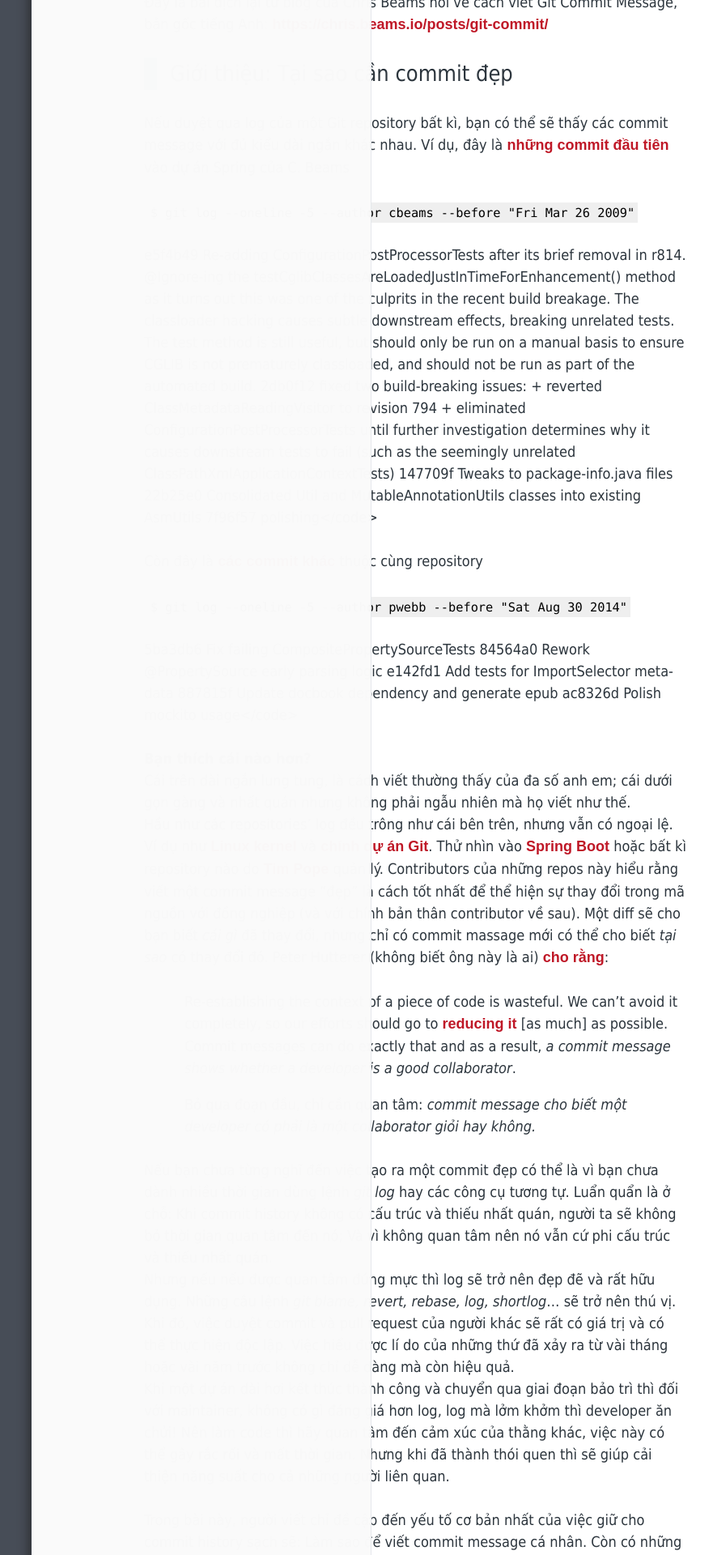
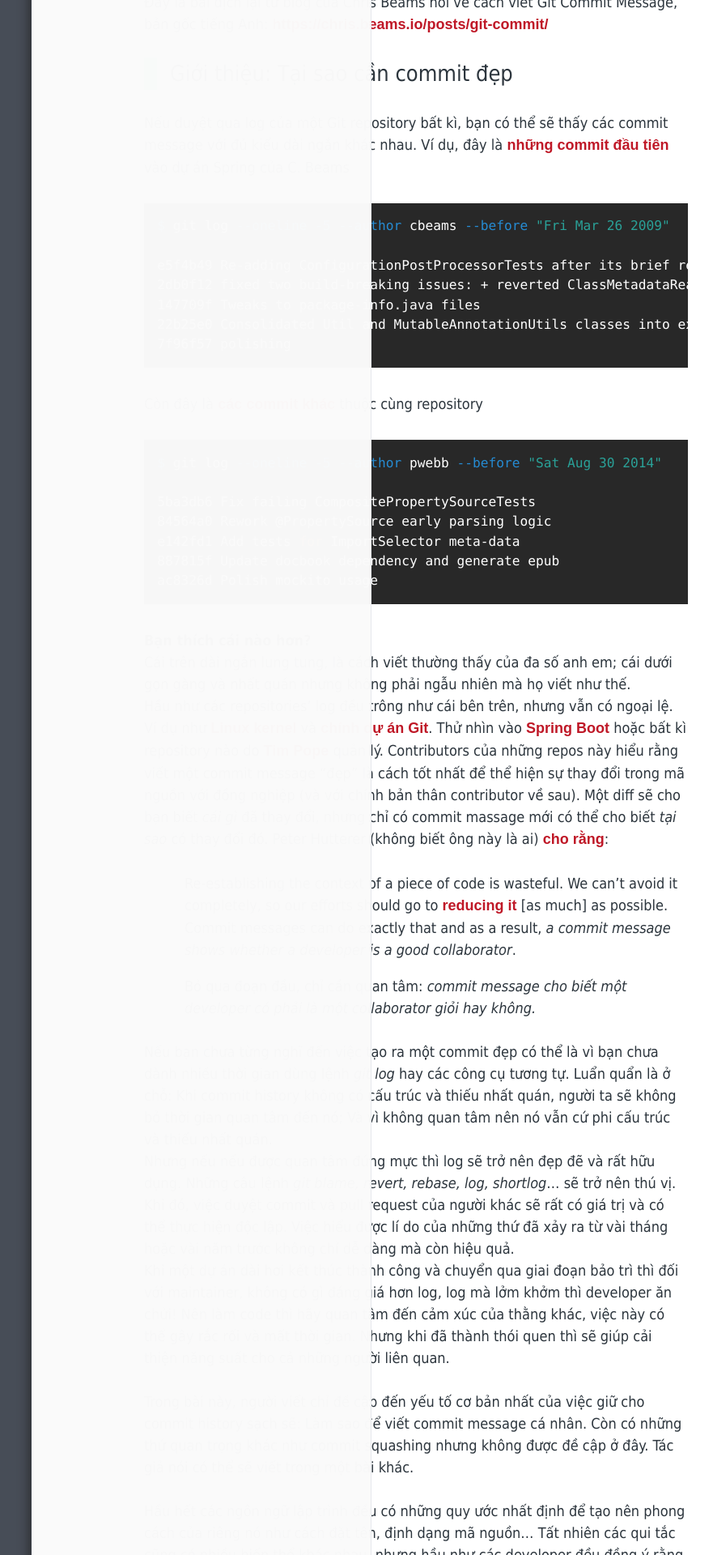
Before and after one commit to archiephan78/old-site, a Jekyll site: the page built from _posts/Technique/2020-08-19-git-commit.md, in a window 1280 px wide. Shown: the part 530-2450 px from the top of the page at 81% size, without its empty margins (126-1007 px from the left). Built offline with Jekyll 4.4.1, drawn with Linux system fonts in a browser that asks for light colours; comment, search, counter and statistics services are not loaded; some of the changed text lies outside the part shown.

Commit message:
add 19/08/2020

````diff
--- a/_posts/Technique/2020-08-19-git-commit.md
+++ b/_posts/Technique/2020-08-19-git-commit.md
@@ -19,25 +19,29 @@ category: Technique
 
 
 
-<code>$ git log --oneline -5 --author cbeams --before "Fri Mar 26 2009"
+```bash
+$ git log --oneline -5 --author cbeams --before "Fri Mar 26 2009"
 
 e5f4b49 Re-adding ConfigurationPostProcessorTests after its brief removal in r814. @Ignore-ing the testCglibClassesAreLoadedJustInTimeForEnhancement() method as it turns out this was one of the culprits in the recent build breakage. The classloader hacking causes subtle downstream effects, breaking unrelated tests. The test method is still useful, but should only be run on a manual basis to ensure CGLIB is not prematurely classloaded, and should not be run as part of the automated build.
 2db0f12 fixed two build-breaking issues: + reverted ClassMetadataReadingVisitor to revision 794 + eliminated ConfigurationPostProcessorTests until further investigation determines why it causes downstream tests to fail (such as the seemingly unrelated ClassPathXmlApplicationContextTests)
 147709f Tweaks to package-info.java files
 22b25e0 Consolidated Util and MutableAnnotationUtils classes into existing AsmUtils
-7f96f57 polishing</code>
+7f96f57 polishing
+```
 
 <p>Còn đây là <a rel="noreferrer noopener" aria-label="các commit khác (mở trong tab mới)" href="https://github.com/spring-projects/spring-framework/commits/5ba3db?author=philwebb" target="_blank">các commit khác</a> thuộc cùng repository </p>
 
 
 
-<code>$ git log --oneline -5 --author pwebb --before "Sat Aug 30 2014"
+```bash
+$ git log --oneline -5 --author pwebb --before "Sat Aug 30 2014"
 
 5ba3db6 Fix failing CompositePropertySourceTests
 84564a0 Rework @PropertySource early parsing logic
 e142fd1 Add tests for ImportSelector meta-data
 887815f Update docbook dependency and generate epub
-ac8326d Polish mockito usage</code>
+ac8326d Polish mockito usage
+```
 
 
 
@@ -81,7 +85,8 @@ ac8326d Polish mockito usage</code>
 
 
 
-<code>Summarize changes in around 50 characters or less
+```bash
+Summarize changes in around 50 characters or less
 
 More detailed explanatory text, if necessary. Wrap it to about 72
 characters or so. In some contexts, the first line is treated as the
@@ -107,7 +112,8 @@ If you use an issue tracker, put references to them at the bottom,
 like this:
 
 Resolves: #123
-See also: #456, #789</code>
+See also: #456, #789
+```
 
 
 
@@ -120,4 +126,3 @@ See also: #456, #789</code>
 
 
 <blockquote class="wp-block-quote"><p>Though not required, it’s a good idea to begin the commit message with a single short (less than 50 character) line summarizing the change, followed by a blank line and then a more thorough description. The text up to the first blank line in a commit message is treated as the commit title, and that title is used throughout Git. For example, Git-format-patch(1) turns a commit into email, and it uses the title on the Subject line and the rest of the commit in the body.</p></blockquote>
-	</div>
````
